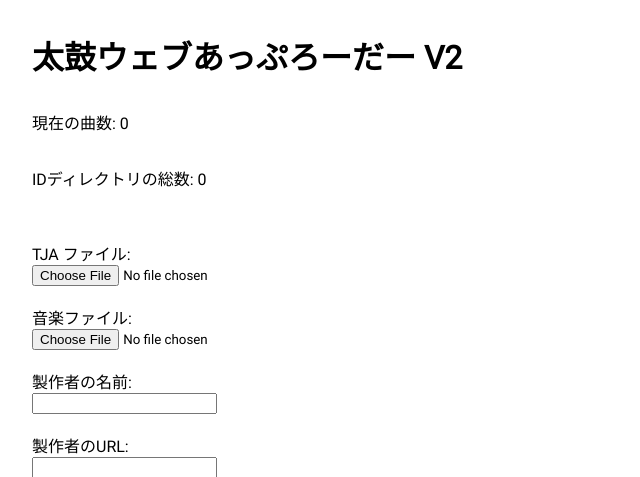
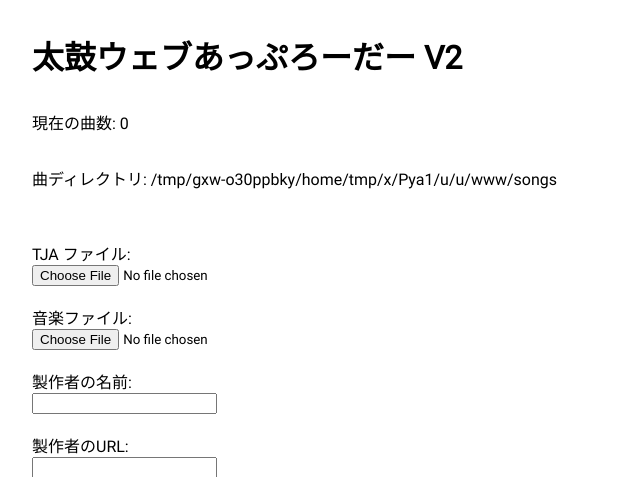
Before and after one commit to yuukiwww/tjaf, a FastAPI app: page /upload/ in a window 1280 px wide. Shown: the top 477 px of the page, without its empty margins (0-640 px from the left). Run offline with FastAPI, Linux system fonts and the light colour scheme; data that the repository does not hold is empty.

Commit message:
ディレクトリの場所を表示するように変更

```diff
--- a/app.py
+++ b/app.py
@@ -156,7 +156,7 @@ async def upload_file(file_tja: UploadFile, file_music: UploadFile, maker: str =
 async def upload(req: Request):
     res = ctx["templates"].TemplateResponse(req, "upload.html", {
         "total": ctx["mongo_client"].taiko.songs.count_documents({}),
-        "total_files": sum(1 for x in ctx["songs_dir"].glob("*") if x.is_dir())
+        "dir": ctx["songs_dir"].absolute()
     })
     res.headers["Cache-Control"] = f"public, max-age=60, s-maxage=60"
     res.headers["CDN-Cache-Control"] = f"max-age=60"
--- a/templates/upload.html
+++ b/templates/upload.html
@@ -10,7 +10,7 @@
   <body>
     <h1>太鼓ウェブあっぷろーだー V2</h1>
     <p>現在の曲数: {{ total }}</p>
-    <p>IDディレクトリの総数: {{ total_files }}</p>
+    <p>曲ディレクトリ: {{ dir }}</p>
 
     <form id="upload-form" enctype="multipart/form-data">
       <label for="file_tja">TJA ファイル:</label>
```
